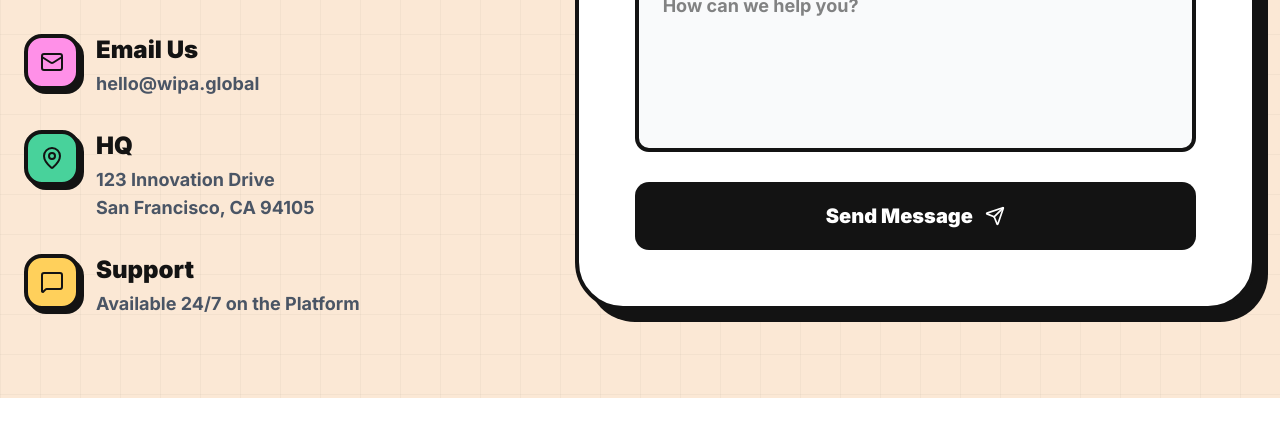
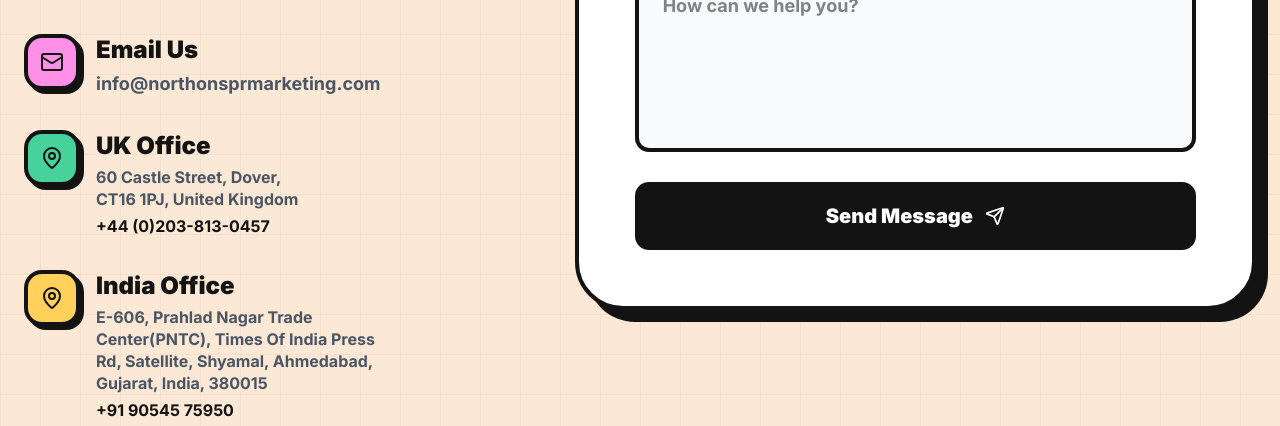
Before and after one commit to northornsmedia/wipa, a Next.js app: page /contact in a window 1280 px wide. Shown: the part 526-952 px from the top of the page. Built offline with nearby package versions, Linux system fonts and the light colour scheme; no server answers; a web font is replaced by a local one.

Commit message:
feat: update contact page info with new office addresses

```diff
--- a/src/app/contact/page.tsx
+++ b/src/app/contact/page.tsx
@@ -48,7 +48,7 @@ export default function ContactPage() {
                 </div>
                 <div>
                   <h3 className="text-2xl font-black text-[#131313] mb-1">Email Us</h3>
-                  <p className="text-gray-600 font-bold text-lg">hello@wipa.global</p>
+                  <p className="text-gray-600 font-bold text-lg">info@northonsprmarketing.com</p>
                 </div>
               </div>
 
@@ -57,18 +57,20 @@ export default function ContactPage() {
                   <MapPin className="w-6 h-6 text-[#131313]" />
                 </div>
                 <div>
-                  <h3 className="text-2xl font-black text-[#131313] mb-1">HQ</h3>
-                  <p className="text-gray-600 font-bold text-lg">123 Innovation Drive<br/>San Francisco, CA 94105</p>
+                  <h3 className="text-2xl font-black text-[#131313] mb-1">UK Office</h3>
+                  <p className="text-gray-600 font-bold text-base leading-snug">60 Castle Street, Dover,<br/>CT16 1PJ, United Kingdom</p>
+                  <p className="text-[#131313] font-bold text-base mt-1">+44 (0)203-813-0457</p>
                 </div>
               </div>
 
               <div className="flex items-start gap-4">
                 <div className="w-14 h-14 bg-[#ffd05b] border-4 border-[#131313] rounded-2xl flex items-center justify-center flex-shrink-0 shadow-[4px_4px_0px_0px_#131313]">
-                  <MessageSquare className="w-6 h-6 text-[#131313]" />
+                  <MapPin className="w-6 h-6 text-[#131313]" />
                 </div>
                 <div>
-                  <h3 className="text-2xl font-black text-[#131313] mb-1">Support</h3>
-                  <p className="text-gray-600 font-bold text-lg">Available 24/7 on the Platform</p>
+                  <h3 className="text-2xl font-black text-[#131313] mb-1">India Office</h3>
+                  <p className="text-gray-600 font-bold text-base leading-snug max-w-[280px]">E-606, Prahlad Nagar Trade Center(PNTC), Times Of India Press Rd, Satellite, Shyamal, Ahmedabad, Gujarat, India, 380015</p>
+                  <p className="text-[#131313] font-bold text-base mt-1">+91 90545 75950</p>
                 </div>
               </div>
             </div>
```
